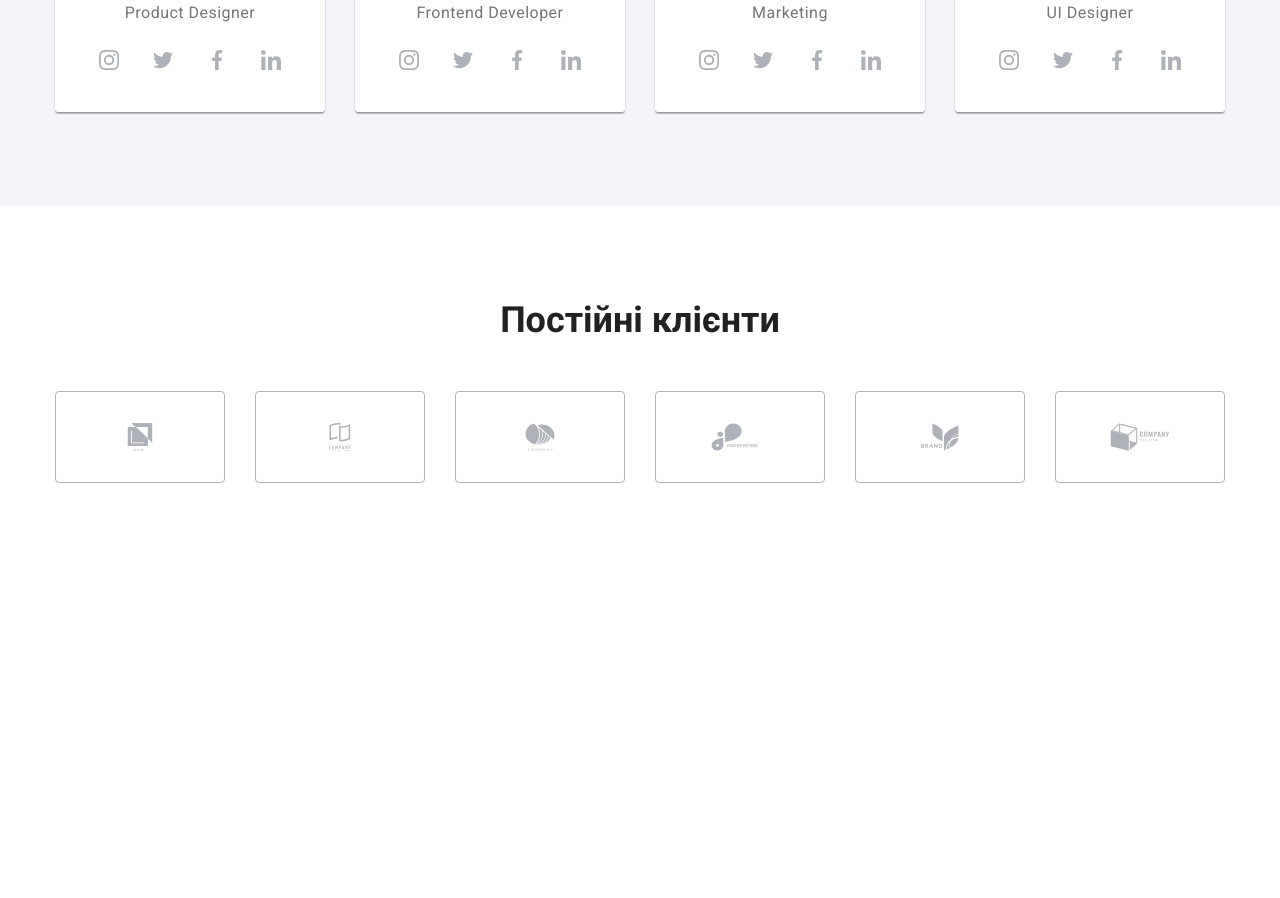
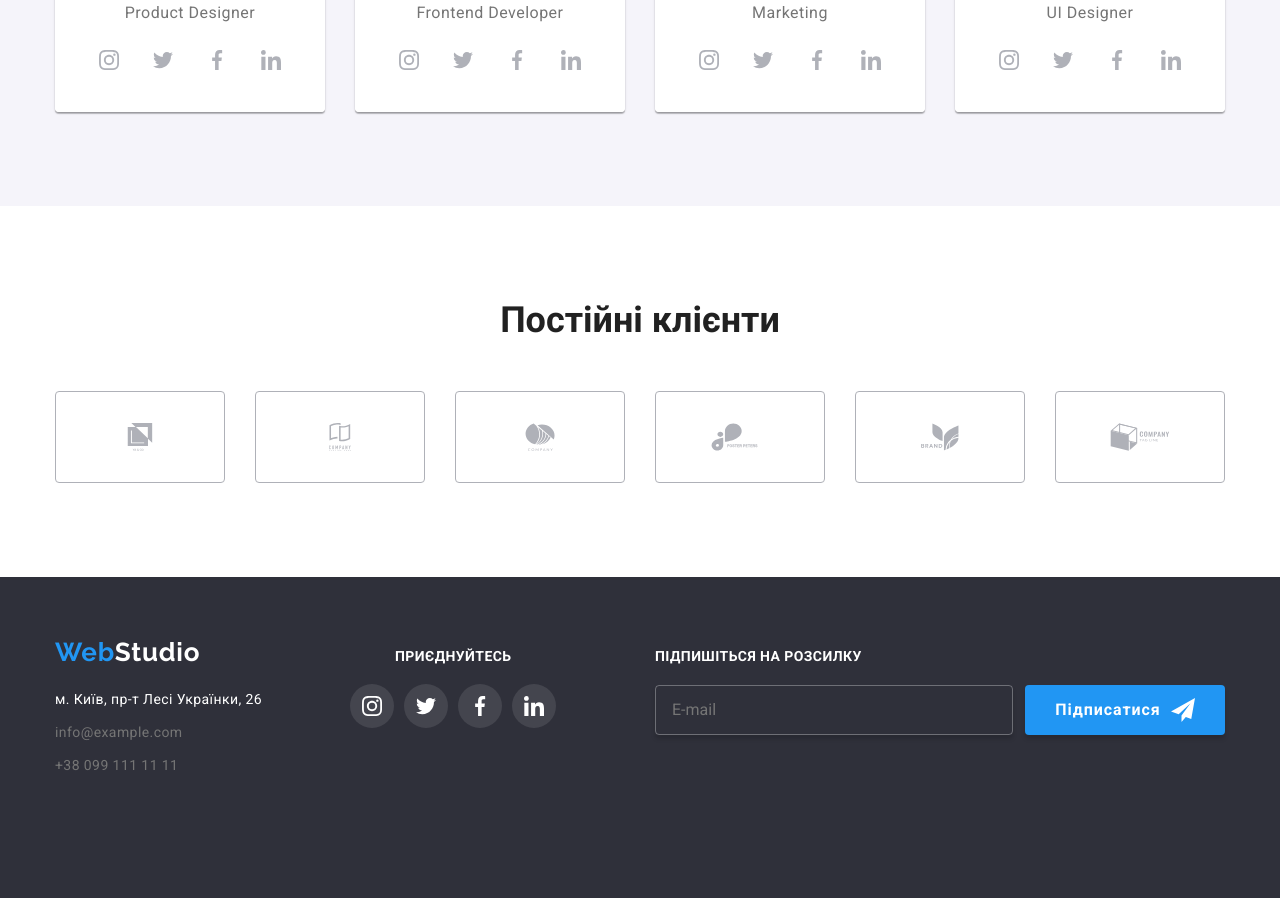
Before and after one commit to valeriya2022v/goit-markup-hw-08, a plain HTML site: page index.html in a window 1280 px wide. Shown: the part 1927-2825 px from the top of the page. Before the commit the page ends 2504 px from the top, so only its background shows below. Drawn offline with nearby package versions, Linux system fonts and the light colour scheme.

Commit message:
Add footer

```diff
--- a/index.html
+++ b/index.html
@@ -460,9 +460,13 @@
             </div>
         </section>
     </main>
-<!-- <footer class="footer">
+
+
+
+    <footer class="footer">
         <div class="container footer__container">
-            <div class="footer__contacts">
+            <div class="footer-wrapper">
+                <div class="footer-contacts">
                 <a href="./index.html" lang="en" class="link logo footer__logo"><span class="logo_accent">Web</span><span
                             class="logo_dark_theme">Studio</span></a>
                     <address class="address">
@@ -476,6 +480,7 @@
                         </ul>
                     </address>
                 </div>
+
                 <div class="footer-socials">
                     <p class="footer-socials__text">Приєднуйтесь</p>
                     <ul class="list footer-socials-list">
@@ -509,6 +514,7 @@
                         </li>
                     </ul>
                 </div>
+            </div>
             <div class="footer-form-wrapper">
                 <form class="footer-form">
                     <p class="footer-form__text">Підпишіться на розсилку</p>
@@ -524,7 +530,10 @@
                 </form>
             </div>
         </div>
-    </footer>-->
+    </footer>
+
+
+
 
     <div class="backdrop is-hidden" data-modal>
         <div class="modal">
--- a/sass/layout/_footer.scss
+++ b/sass/layout/_footer.scss
@@ -6,7 +6,6 @@
 
 .address {
     font-style: normal;
-    margin-right: 70px;
     display: flex;
     flex-wrap: nowrap;
     width: 100%;
@@ -34,15 +33,11 @@
     color: var(--secondary-color);
 }
 
-.footer__contacts {
-    margin-right: 70px;
-    width: 231px;
-}
-
 .footer__logo {
     display: inline-block;
     margin-bottom: 20px;
 }
+
 
 .footer-socials__text {
     text-transform: uppercase;
@@ -52,16 +47,6 @@
     line-height: 16px;
     letter-spacing: 0.03em;
     margin-bottom: 20px;
-}
-
-.footer__container {
-    display: flex;
-    align-items: baseline;
-}
-
-.footer-socials {
-    margin-right: 93px;
-
 }
 
 .footer-socials-list {
@@ -77,7 +62,6 @@
     height: 44px;
     border-radius: 50%;
     background-color: var(--footer-socials-link);
-
     transition: background-color var(--transition-duration) var(--transition-timing-function);
 
     &:hover,
@@ -92,28 +76,12 @@
 
 .footer-form__text {
     margin-bottom: 20px;
-
     font-weight: 700;
     font-size: 14px;
     line-height: 1.14;
     letter-spacing: 0.03em;
     text-transform: uppercase;
     color: var(--light-color);
-}
-
-.footer-form__input {
-    width: 358px;
-    min-height: 50px;
-    padding-left: 16px;
-    border: 1px solid rgba(255, 255, 255, 0.3);
-    border-radius: 4px;
-    box-shadow: 0px 4px 4px rgba(0, 0, 0, 0.15);
-    background-color: transparent;
-    color: var(--light-color);
-
-    &:focus {
-         outline: none;
-    }
 }
 
 .footer-form-submit {
@@ -132,10 +100,125 @@
     line-height: 1.87;
     letter-spacing: 0.06em;
     color: var(--light-color);
+}
+
+.footer-form__input {
+    width: 450px;
+    min-height: 50px;
+    padding-left: 16px;
+    border: 1px solid rgba(255, 255, 255, 0.3);
+    border-radius: 4px;
+    box-shadow: 0px 4px 4px rgba(0, 0, 0, 0.15);
+    background-color: transparent;
+    color: var(--light-color);
+
+    &:focus {
+        outline: none;
+    }
+}
+
+@media screen and (max-width: 1199px) {
+    .footer-form-submit {
+        margin: 0 auto;
+    }
+
+    .address-list__link {
+        margin-left: auto;
+        margin-right: auto;
+    }
+
+    .footer__container {
+        text-align: center;
+    }
+}
+
+@media screen and (max-width: 767px) {
+    .footer-socials-list {
+        margin: 0 auto;
+        width: 202px;
+    }
+
+    .footer-form__input {
+        margin-bottom: 20px;
+    }
+
+    .footer-socials__text {
+        text-align: center;
+    }
+
+    .footer-contacts,
+    .footer-socials {
+        margin-bottom: 60px;
+    }
 
 }
 
-.footer-form-subscribe {
-    display: flex;
-    gap: 12px;
+@media screen and (min-width: 768px) {
+    .footer-wrapper {
+        display: flex;
+        justify-content: space-between;
+        align-items: baseline;
+        margin-bottom: 60px;
+    }
+
+    .footer-contacts {
+        flex-basis: calc((100% - 165px) / 2);
+    }
+
+    .footer-socials {
+        flex-basis: calc((100% - 165px) / 2);
+        display: flex;
+        flex-direction: column;
+        align-items: center;
+    }
+
+    .footer-socials__text {
+        display: block;
+        margin-bottom: 20px;
+    }
+
+    .footer-form__input {
+        margin-bottom: 20px;
+    }
 }
+
+@media screen and (min-width: 1200px) {
+    .address {
+        margin-right: 70px;
+    }
+
+    .footer-form-submit {
+        gap: 10px;
+    }
+
+    .footer-contacts {
+        margin-right: 70px;
+    }
+
+    .footer__container {
+        display: flex;
+        align-items: baseline;
+        justify-content: space-between;
+    }
+
+
+
+    .footer-socials {
+        margin-right: 93px;
+        text-align: center;
+    }
+
+    .footer-form-subscribe {
+        display: flex;
+        gap: 12px;
+    }
+
+    .footer-form__input {
+        width: 358px;
+    }
+
+    .footer-socials__text {
+        display: block;
+        margin-bottom: 20px;
+    }
+}
```
Also changed, not shown: css/main.css, css/main.min.css, css/portfolio.css, css/portfolio.min.css, 4 other files. Lines whose indentation alone changed are shown as unchanged.
